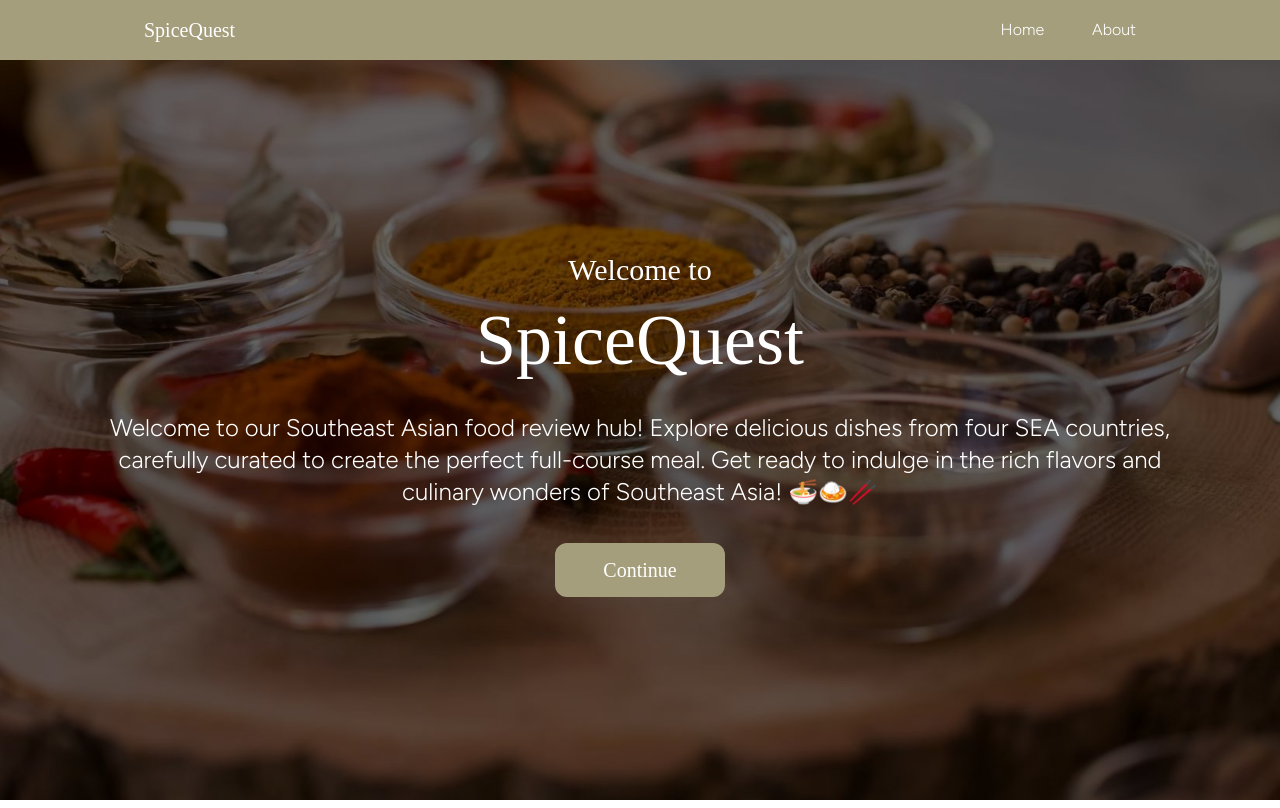
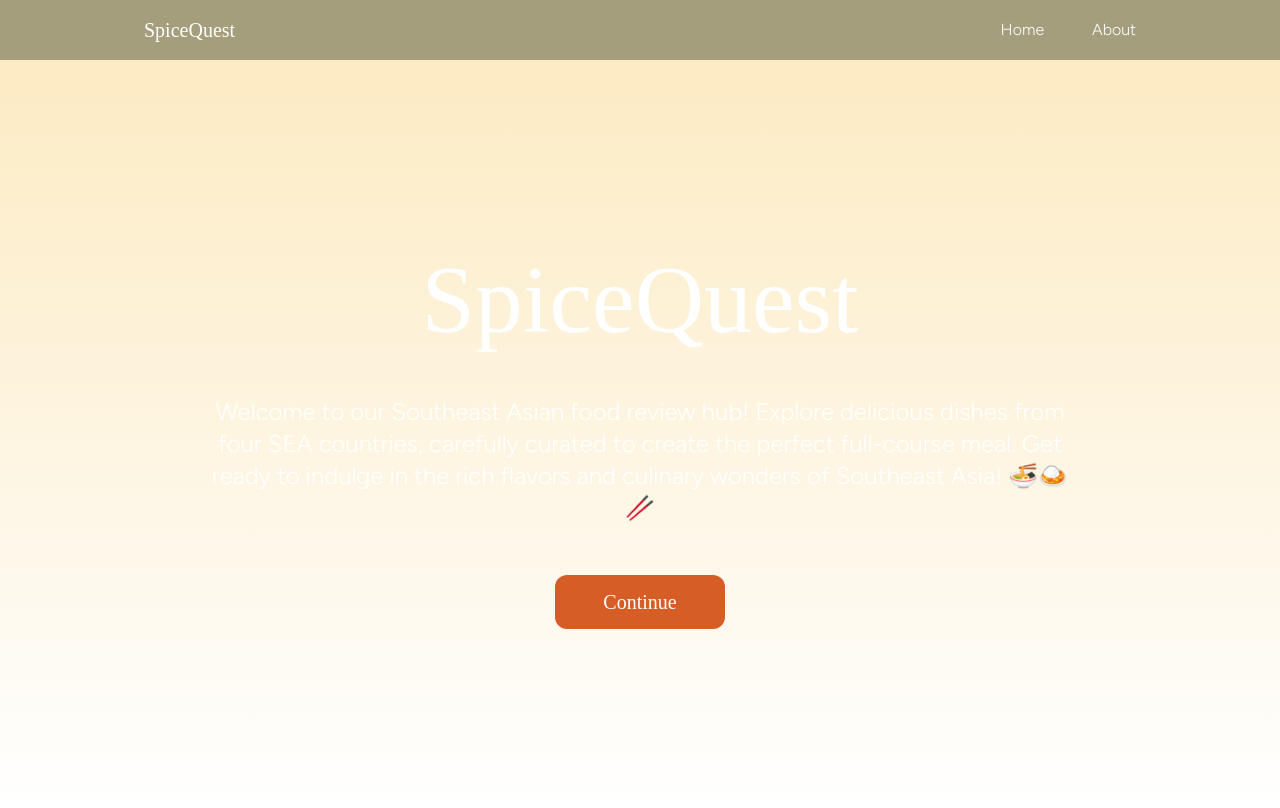
Before and after one commit to MrRyushi/GERPHIS-Creative-Food-Review, a Next.js app in the folder spicequest/: page / in a window 1280 px wide. Built offline with nearby package versions, Linux system fonts and the light colour scheme; a web font is replaced by a local one.

Commit message:
revamped Welcome page

```diff
--- a/spicequest/app/page.tsx
+++ b/spicequest/app/page.tsx
@@ -2,11 +2,9 @@ import Nav from "./Components/Nav";
 import Link from 'next/link';
 
 export default function Home() {
+
   return (
-    <div
-      className="w-screen h-screen overflow-hidden bg-cover bg-center"
-      style={{ backgroundImage: "url('/spicequest.png')" }} // Corrected path
-    >
+    <div className="bg-gradient-to-t from-gradient2 to-gradient1 w-screen overflow-hidden">
       {/* Header */}
       <div className="text-center space-y-4 font-light">
         <Nav />
@@ -15,15 +13,14 @@ export default function Home() {
       {/* Main */}
       <div className="text-center flex justify-center items-center py-48">
         <div className="space-y-4 px-20 dm-serif-text text-white">
-          <p className="text-2xl md:text-2xl lg:text-2xl xl:text-3xl">Welcome to </p>
-          <p className="text-5xl md:text-5xl lg:text-6xl xl:text-7xl">SpiceQuest</p>
-          <p className="figtree text-lg md:text-lg lg:text-xl xl:text-2xl font-light pt-5">
+          <p className="text-5xl md:text-5xl lg:text-6xl xl:text-8xl">SpiceQuest</p>
+          <p className="figtree text-lg md:text-lg lg:text-xl xl:text-2xl font-light pt-8 px-32">
             Welcome to our Southeast Asian food review hub!
             Explore delicious dishes from four SEA countries, carefully curated to create the perfect full-course meal.
             Get ready to indulge in the rich flavors and culinary wonders of Southeast Asia! 🍜🍛🥢
           </p>
-          <div className="pt-8">
-            <Link href="/countries" className="px-12 py-4 bg-nav hover:bg-lime-800 rounded-xl text-center lg:text-lg xl:text-xl">
+          <div className="pt-12">
+            <Link href="/countries" className="px-12 py-4 hover:bg-[#DC6C3A] bg-[#D65D26] rounded-xl text-center lg:text-lg xl:text-xl">
               Continue
             </Link>
           </div>
```
